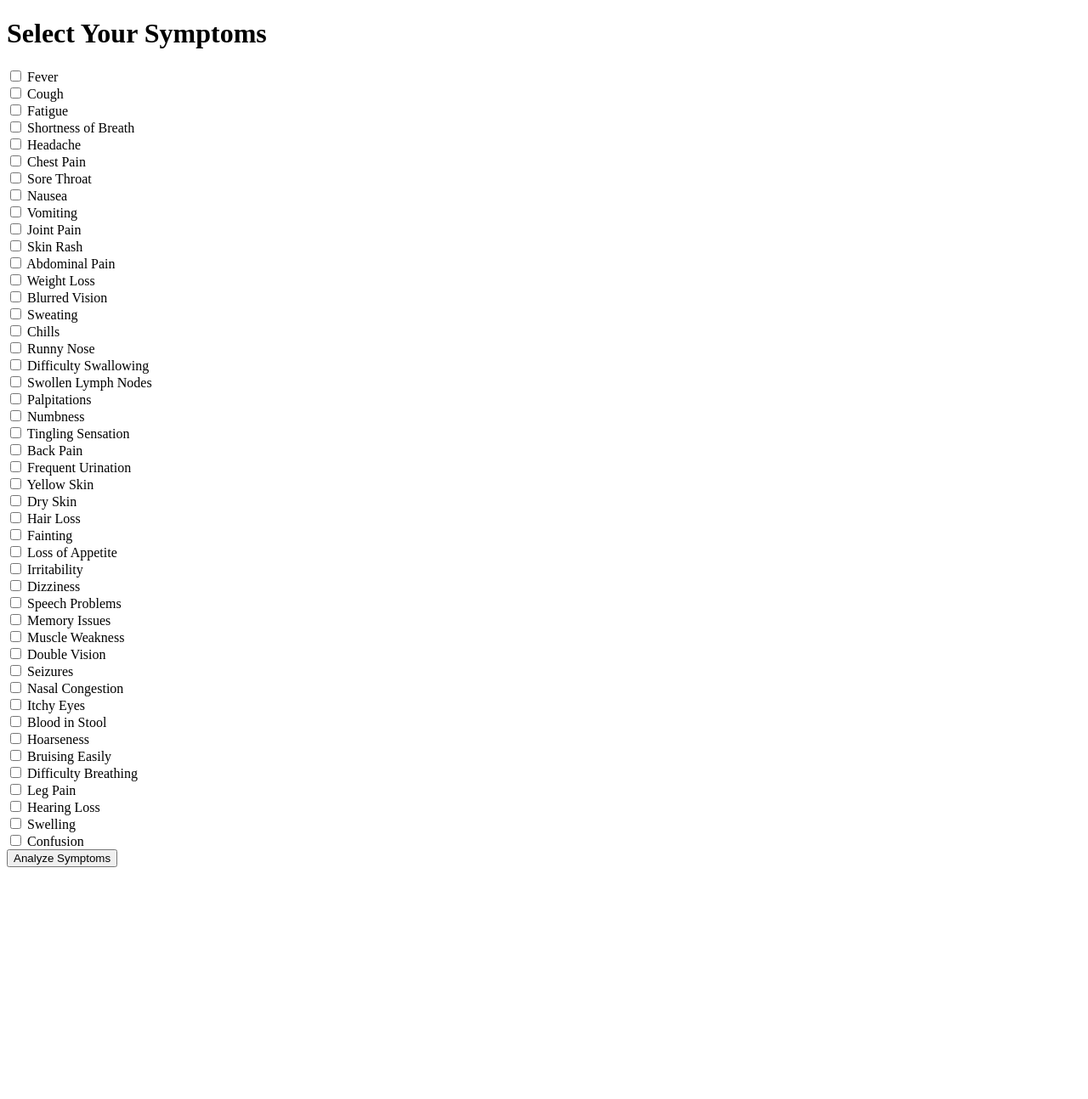
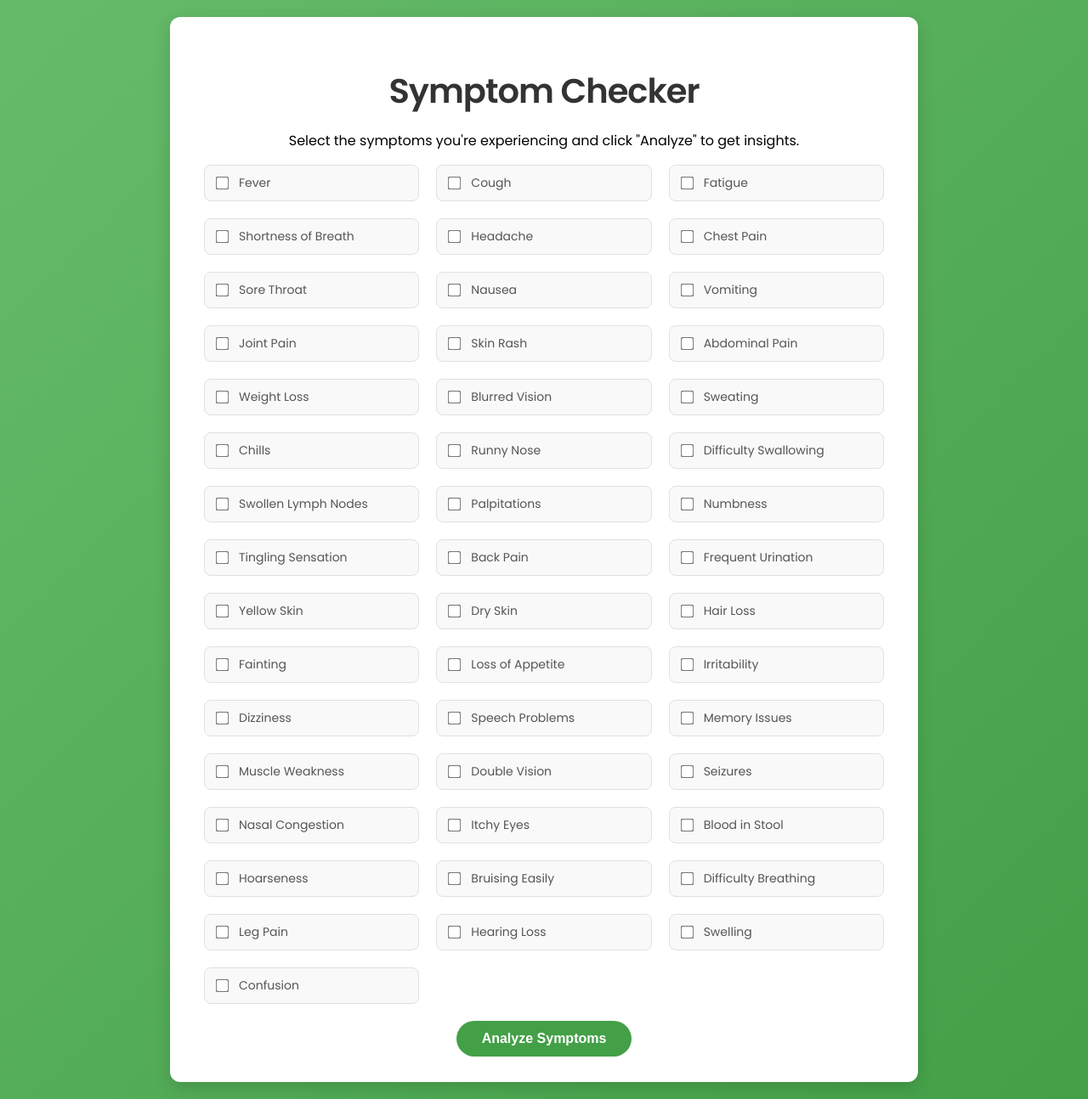
Before and after one commit to Miniprojectnrp/Virtual-Health-Gateway, a Flask app: page /symptoms in a window 1280 px wide. Shown: the whole page at 85% size. Before the commit the page ends 1021 px from the top, so only its background shows below. Run offline with Flask 3, Linux system fonts and the light colour scheme.

Commit message:
UI modification

```diff
--- /dev/null
+++ b/static/css/style.css
@@ -0,0 +1,274 @@
+body, html {
+    margin: 0;
+    padding: 0;
+    box-sizing: border-box;
+    font-family: 'Poppins', sans-serif;
+    background-color: #f4f4f4;
+
+}
+
+.background {
+    background: linear-gradient(135deg, #66bb6a, #43a047);
+    min-height: 100vh;
+    display: flex;
+    align-items: center;
+    justify-content: center;
+    color: #ffffff;
+    text-align: center;
+}
+
+.message {
+    font-size: 1.2rem;
+    color: #555555;
+    margin-bottom: 20px;
+    line-height: 1.6;
+}
+
+.diagnosis-info p {
+    font-size: 1.1rem;
+    color: #333333;
+    margin: 10px 0;
+}
+
+.diagnosis-info strong {
+    color: #43a047;
+    font-weight: 600;
+}
+
+.container {
+    max-width: 750px;
+    padding: 40px;
+    display: flex;
+    flex-direction: column;
+    background: #ffffff;
+    border-radius: 18px;
+    box-shadow: 0px 12px 40px rgba(0, 0, 0, 0.1);
+    color: #333333;
+    text-align: center;
+    transition: transform 0.3s ease, box-shadow 0.3s ease;
+}
+
+.container:hover {
+    transform: translateY(-5px);
+    box-shadow: 0px 15px 50px rgba(0, 0, 0, 0.2);
+}
+
+h1 {
+    font-size: 3rem;
+    font-weight: 700;
+    margin-bottom: 10px;
+    color: #2e2e2e;
+    letter-spacing: -1px;
+}
+
+.sub-heading {
+    font-size: 1.6rem;
+    font-weight: 400;
+    margin: 8px 0;
+    color: #555555;
+    line-height: 1.4;
+}
+
+.description {
+    font-size: 1.1rem;
+    font-weight: 300;
+    margin: 25px 0;
+    line-height: 1.6;
+    color: #777777;
+    max-width: 650px;
+    margin-left: auto;
+    margin-right: auto;
+}
+
+.button-container {
+    display: flex;
+    justify-content: center;
+    gap: 20px;
+    margin-top: 20px;
+}
+
+.btn {
+    text-decoration: none;
+    padding: 14px 30px;
+    border-radius: 30px;
+    font-weight: 600;
+    font-size: 1.1rem;
+    border: 2px solid;
+    cursor: pointer;
+    transition: all 0.3s ease-in-out;
+}
+
+.btn-primary {
+    background-color: #43a047;
+    color: #ffffff;
+    border-color: #43a047;
+}
+
+.btn-primary:hover {
+    background-color: #66bb6a;
+    border-color: #66bb6a;
+    transform: translateY(-3px);
+}
+
+.btn-secondary {
+    background-color: transparent;
+    color: #43a047;
+    border-color: #43a047;
+}
+
+.btn-secondary:hover {
+    background-color: #43a047;
+    color: #ffffff;
+    transform: translateY(-3px);
+}
+
+.form-group {
+    text-align: left;
+    margin-bottom: 20px;
+}
+
+label {
+    font-size: 14px;
+    color: #555555;
+    display: block;
+}
+
+input[type="text"], input[type="number"], select {
+    width: 100%;
+    padding: 12px;
+    margin-top: 8px;
+    border: 1px solid #ccc;
+    border-radius: 10px;
+    font-size: 16px;
+}
+
+input[type="submit"] {
+    background-color: #43a047;
+    color: white;
+    border: none;
+    padding: 12px;
+    font-size: 16px;
+    border-radius: 30px;
+    cursor: pointer;
+    width: 100%;
+    transition: transform 0.3s ease, box-shadow 0.3s ease;
+}
+
+input[type="submit"]:hover {
+    background-color: #66bb6a;
+    transform: translateY(-3px);
+}
+
+.symptom-background {
+    background: linear-gradient(135deg, #66bb6a, #43a047);
+    min-height: 100vh;
+    display: flex;
+    align-items: center;
+    justify-content: center;
+    padding: 20px;
+}
+
+.symptom-wrapper {
+    max-width: 800px;
+    width: 100%;
+    background: #ffffff;
+    border-radius: 12px;
+    box-shadow: 0 6px 20px rgba(0, 0, 0, 0.15);
+    padding: 30px 40px;
+    text-align: center;
+}
+
+.symptom-heading {
+    font-size: 2.5rem;
+    font-weight: 600;
+    color: #333333;
+    margin-bottom: 10px;
+}
+
+.symptom-form {
+    display: flex;
+    flex-direction: column;
+    align-items: center;
+}
+
+.symptom-item {
+    display: flex;
+    align-items: center;
+    gap: 10px;
+    padding: 10px;
+    background: #f9f9f9;
+    border: 1px solid #e0e0e0;
+    border-radius: 8px;
+
+}
+
+
+.symptom-item:hover {
+    background: #f1f8e9;
+    box-shadow: 0 4px 15px rgba(0, 0, 0, 0.1);
+}
+
+input[type="checkbox"] {
+    transform: scale(1.2);
+    cursor: pointer;
+}
+
+.btn-analyze {
+    padding: 12px 30px;
+    font-size: 1rem;
+    font-weight: 600;
+    color: #ffffff;
+    background: #43a047;
+    border: none;
+    border-radius: 25px;
+    cursor: pointer;
+
+}
+
+.btn-analyze:hover {
+    background: #66bb6a;
+    transform: translateY(-3px);
+}
+
+.symptom-grid {
+    display: grid;
+    grid-template-columns: repeat(3, 1fr); /*3 items per row */
+    gap: 20px;
+    margin-bottom: 20px;
+    width: 100%;
+}
+
+/* Responsive Design */
+@media (max-width: 600px) {
+    h1 {
+        font-size: 2.5rem;
+    }
+    .sub-heading {
+        font-size: 1.4rem;
+    }
+    .description {
+        font-size: 1rem;
+        margin: 15px 0 20px;
+    }
+    .btn {
+        font-size: 1rem;
+        padding: 12px 24px;
+    }
+
+    .symptom-heading {
+        font-size: 2rem;
+    }
+
+    .symptom-description {
+        font-size: 1rem;
+    }
+
+    .symptom-grid {
+        grid-template-columns: repeat(auto-fit, minmax(150px, 1fr));
+    }
+
+    .btn-analyze {
+        font-size: 0.9rem;
+        padding: 10px 20px;
+    }
+}
--- a/templates/doctor.html
+++ b/templates/doctor.html
@@ -7,9 +7,9 @@
 </head>
 <body>
     <h1>Your appointment has been mapped to the following doctor:</h1>
-    <p>Department: {{ Department }}</p>
+    <p>Department: {{ department }}</p>
     <p>Doctor: {{ doctor }}</p>
-    <p>Floor No.: {{ Floor }}</p>
+    <p>Floor No.: {{ floor }}</p>
 
     <a href="/payment">Proceed to Payment</a>
 </body>
--- a/templates/symptoms.html
+++ b/templates/symptoms.html
@@ -3,18 +3,29 @@
 <head>
     <meta charset="UTF-8">
     <meta name="viewport" content="width=device-width, initial-scale=1.0">
-    <title>Select Symptoms</title>
+    <title>Symptoms Checker</title>
+    <link href="https://fonts.googleapis.com/css2?family=Poppins:wght@300;400;600&display=swap" rel="stylesheet">
+    <link rel="stylesheet" href="/static/css/style.css">
 </head>
 <body>
-    <h1>Select Your Symptoms</h1>
-    <form action="/analyze" method="post">
-        {% for symptom in symptoms %}
-        <div>
-            <input type="checkbox" id="{{ symptom }}" name="symptoms" value="{{ symptom }}">
-            <label for="{{ symptom }}">{{ symptom }}</label>
+    <div class="symptom-background">
+        <div class="symptom-wrapper">
+            <h1 class="symptom-heading">Symptom Checker</h1>
+            <p class="symptom-description">
+                Select the symptoms you're experiencing and click "Analyze" to get insights.
+            </p>
+            <form action="/analyze" method="post" class="symptom-form">
+                <div class="symptom-grid">
+                    {% for symptom in symptoms %}
+                    <div class="symptom-item">
+                        <input type="checkbox" id="{{ symptom }}" name="symptoms" value="{{ symptom }}">
+                        <label for="{{ symptom }}">{{ symptom }}</label>
+                    </div>
+                    {% endfor %}
+                </div>
+                <button type="submit" class="btn-analyze">Analyze Symptoms</button>
+            </form>
         </div>
-        {% endfor %}
-        <button type="submit">Analyze Symptoms</button>
-    </form>
+    </div>
 </body>
 </html>
```
Also changed, not shown: static/style.css (deleted, +0 -92 lines), templates/diagnosis.html (+16 -7 lines), templates/home.html (+5 -4 lines), templates/register.html (+19 -6 lines), database.db, templates/patients.html (line endings or trailing spaces).
